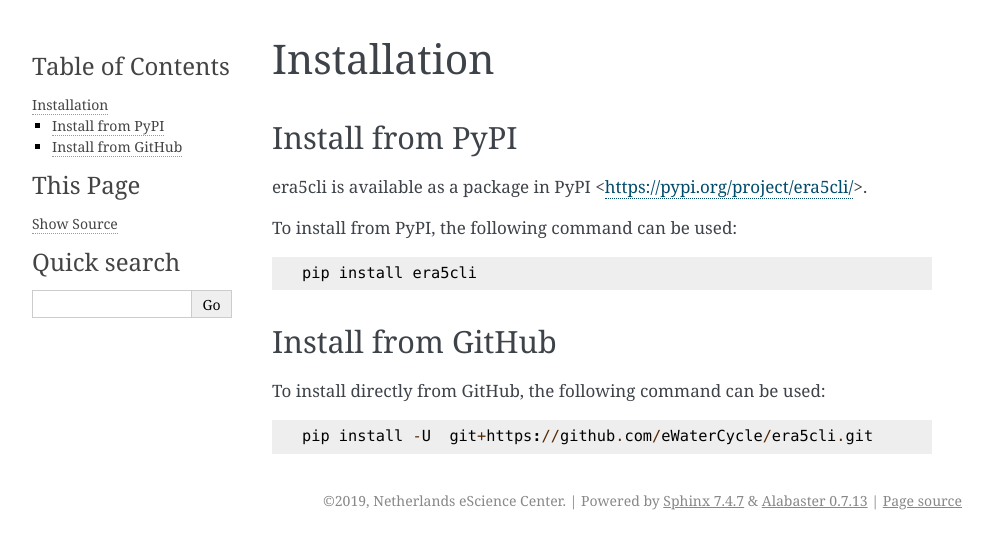
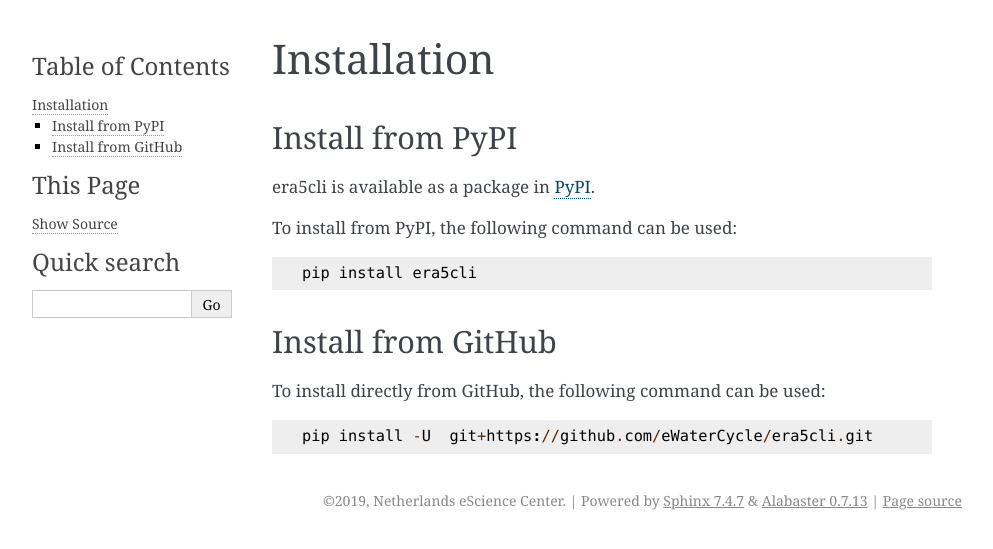
Before and after one commit to eWaterCycle/era5cli, a Sphinx documentation site: the page built from docs/source/installation.rst, in a window 1280 px wide. Shown: the top 549 px of the page, without its empty margins (148-1141 px from the left). Built offline with Sphinx 7.4.7, drawn with Linux system fonts in a browser that asks for light colours.

```diff
--- a/docs/source/installation.rst
+++ b/docs/source/installation.rst
@@ -3,7 +3,7 @@ Installation
 
 Install from PyPI
 ~~~~~~~~~~~~~~~~~
-era5cli is available as a package in PyPI <https://pypi.org/project/era5cli/>.
+era5cli is available as a package in `PyPI <https://pypi.org/project/era5cli/>`_.
 
 To install from PyPI, the following command can be used:
 ::
```
Also changed, not shown: CHANGELOG.rst (+5 -5 lines).
